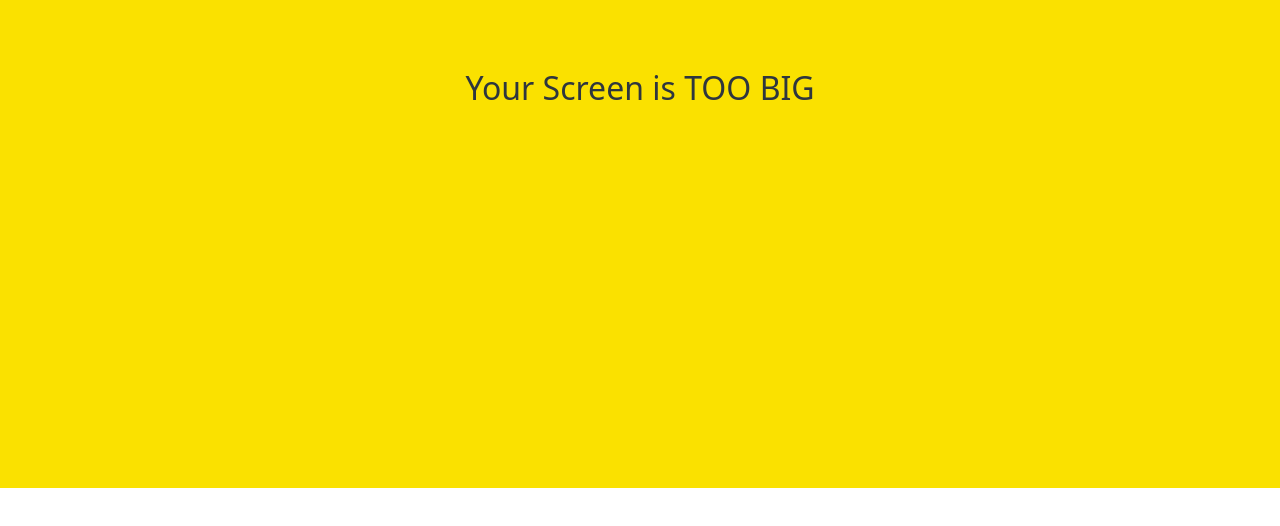
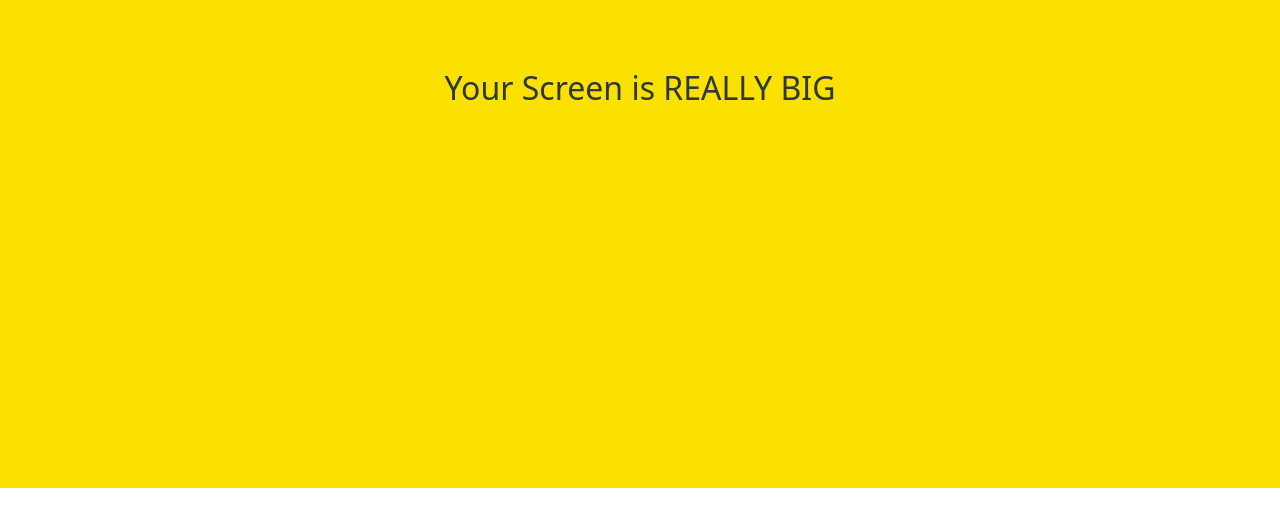
Before and after one commit to kuokkadori/kokoa-clone-2022, a plain HTML site: page friends.html in a window 1280 px wide. Shown: the part 312-838 px from the top of the page. Drawn offline with Linux system fonts and the light colour scheme; grey boxes are pictures that could not be loaded.

Commit message:
Update friends.html

```diff
--- a/friends.html
+++ b/friends.html
@@ -98,7 +98,7 @@
         <i class="fa-solid fa-comment fa"></i>
        </div>
        <div id="no-mobile">
-        <span>Your Screen is TOO BIG</span>
+        <span>Your Screen is REALLY BIG</span>
        </div>
         <script src="https://kit.fontawesome.com/6bfe5c3d63.js" crossorigin="anonymous">
 
```
